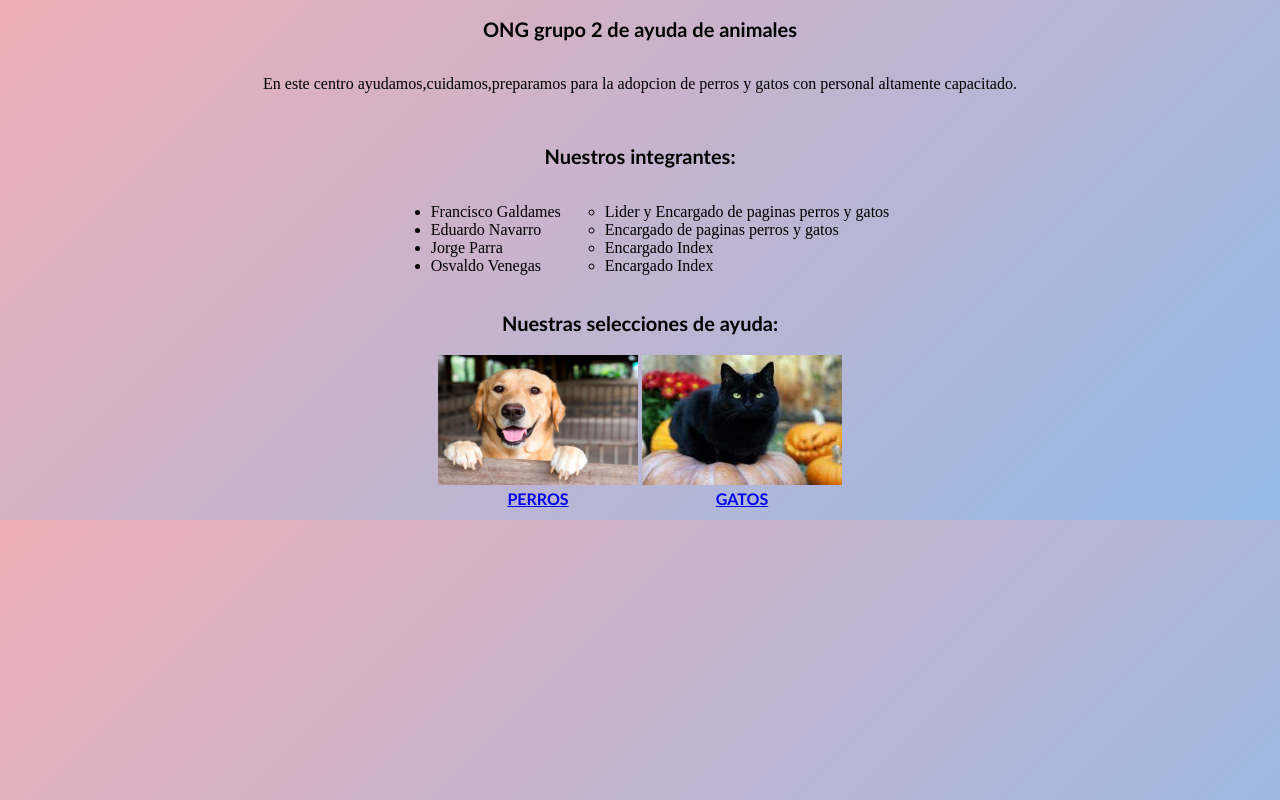
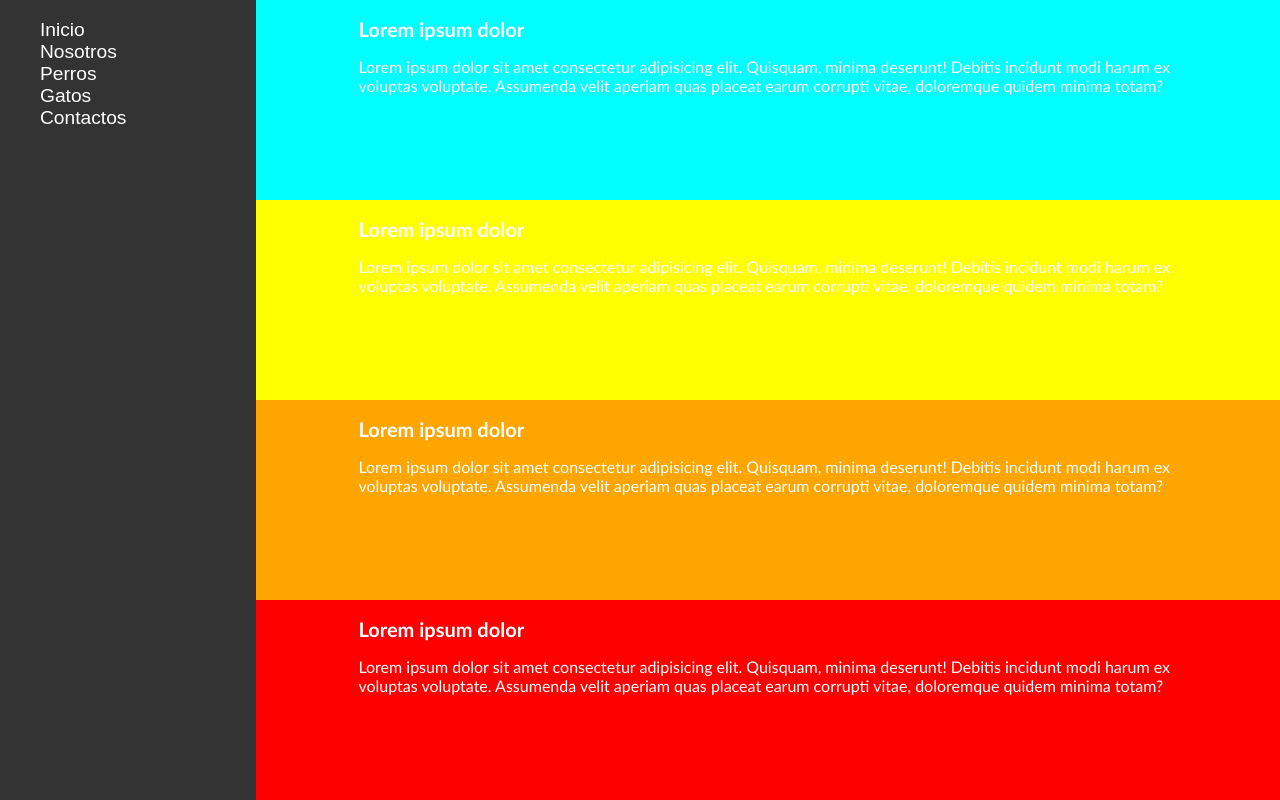
Before and after one commit to Nanito111/ONG_Grupo2, a plain HTML site: page index.html in a window 1280 px wide. Drawn offline with Linux system fonts and the light colour scheme.

Commit message:
actividad_1.2

```diff
--- a/estilos.css
+++ b/estilos.css
@@ -1,6 +1,10 @@
 body{
-    background: rgb(238,174,182);
-    background: linear-gradient(135deg, rgba(238,174,182,1) 0%, rgba(148,187,233,1) 100%);
+    background: #333333;
+    height: 100%;
+    margin: 0;
+    background-repeat: no-repeat;
+    background-attachment: fixed;
+    position: absolute;
 }
 
 h1{
@@ -13,6 +17,7 @@ h2{
     font-size: 20px;
     font-family: 'Gill Sans', 'Gill Sans MT', Calibri, 'Trebuchet MS', sans-serif;
     font-weight: bolder;
+    color: white;
 }
 
 a{
@@ -20,12 +25,41 @@ a{
     font-weight: bold;
 }
 
-d{
+p{
     font-family: 'Gill Sans', 'Gill Sans MT', Calibri, 'Trebuchet MS', sans-serif;
     font-weight: normal;
+    color: white;
 }
 
 dato{
     font-family: 'Gill Sans', 'Gill Sans MT', Calibri, 'Trebuchet MS', sans-serif;
     font-weight: 900;
 }
+
+.contenido{
+    display: flex;
+    flex-direction: column;
+    height: inherit;
+}
+
+.menuLateral{
+    float: left;
+    width: 20%;
+    height: 100%;
+    font-family: Arial, Helvetica, sans-serif;
+    font-size: larger;
+    color: white;
+}
+
+#li_Menu:hover{
+    color: rgba(255, 255, 255, 0.5);
+}
+
+.filasBoxes{
+    min-height: 25%;
+}
+
+#filasText{
+    width: 85%;
+    padding-left: 10%;
+}
--- a/index.html
+++ b/index.html
@@ -1,59 +1,61 @@
 <!doctype html>
 <html>
     <head>
-    <link rel="stylesheet" type="text/css" href="estilos.css">
-    <meta charset = "utf-8">
-    <title>ONG grupo 2</title>
+        <link rel="stylesheet" type="text/css" href="estilos.css">
+        <meta charset = "utf-8">
+        <title>ONG grupo 2</title>
     </head>
-<body>
-    <h2 align="center">ONG grupo 2 de ayuda de animales</h2>
-    <p align="center">
-        <br>En este centro ayudamos,cuidamos,preparamos para la adopcion de perros y gatos con personal altamente capacitado.
-    </p>
-
-    <br>
-    <h2 align="center">Nuestros integrantes:</h2>
-
-    <table align="center">
-        <tr>
-
-            <td ><ul>
-                <li type="disc">Francisco Galdames</li>
-                <li type="disc">Eduardo Navarro</li>
-                <li type="disc">Jorge Parra</li>
-                <li type="disc">Osvaldo Venegas</li>
-                </ul>
-            </td>
-            <td>
-                <ul>
-                <li type="circle">Lider y Encargado de paginas perros y gatos</li>
-                <li type="circle">Encargado de paginas perros y gatos</li>
-                <li type="circle">Encargado Index</li>
-                <li type="circle">Encargado Index</li>
+    <body>
+        <div class="menuLateral">
+            <ul style="list-style-type: none;">
+                <li id="li_Menu">Inicio</li>
+                <li id="li_Menu">Nosotros</li>
+                <li id="li_Menu">Perros</li>
+                <li id="li_Menu">Gatos</li>
+                <li id="li_Menu">Contactos</li>
             </ul>
-            </td>
-
-        </tr>
-    </table>
-    <center><h2>Nuestras selecciones de ayuda:</h2></center>
-        <table align="center">
-        <tr>
-            <td><img src="./img/perro.jpg" width="200" height="130" alt="imagen" style="float: left;" />
-                </td>
-            <td><img src="./img/gato.jpg" width="200" height="130" alt="imagen" style="float: left;" />
-                </td>
-        </tr>
-        <tr>
-            <td align="center">
-                <a href="./perros.html">PERROS</a>
-            </td>
-            <td align="center">
-                <a href="./gatos.html">GATOS</a>
-            </td>
-        </tr>
-        </table>
-
-
-</table>
-</body>
+        </div>
+        <div class="contenido">
+            <div class="filasBoxes" style="background-color: cyan;">
+                <div id="filasText">
+                    <h2>
+                        Lorem ipsum dolor
+                    </h2>
+                    <p>
+                        Lorem ipsum dolor sit amet consectetur adipisicing elit. Quisquam, minima deserunt! Debitis incidunt modi harum ex voluptas voluptate. Assumenda velit aperiam quas placeat earum corrupti vitae, doloremque quidem minima totam?
+                    </p>
+                </div>
+            </div>
+            <div class="filasBoxes" style="background-color: yellow;">
+                <div id="filasText">
+                    <h2>
+                        Lorem ipsum dolor
+                    </h2>
+                    <p>
+                        Lorem ipsum dolor sit amet consectetur adipisicing elit. Quisquam, minima deserunt! Debitis incidunt modi harum ex voluptas voluptate. Assumenda velit aperiam quas placeat earum corrupti vitae, doloremque quidem minima totam?
+                    </p>
+                </div>
+            </div>
+            <div class="filasBoxes" style="background-color: orange;">
+                <div id="filasText">
+                    <h2>
+                        Lorem ipsum dolor
+                    </h2>
+                    <p>
+                        Lorem ipsum dolor sit amet consectetur adipisicing elit. Quisquam, minima deserunt! Debitis incidunt modi harum ex voluptas voluptate. Assumenda velit aperiam quas placeat earum corrupti vitae, doloremque quidem minima totam?
+                    </p>
+                </div>
+            </div>
+            <div class="filasBoxes" style="background-color: red;">
+                <div id="filasText">
+                    <h2>
+                        Lorem ipsum dolor
+                    </h2>
+                    <p>
+                        Lorem ipsum dolor sit amet consectetur adipisicing elit. Quisquam, minima deserunt! Debitis incidunt modi harum ex voluptas voluptate. Assumenda velit aperiam quas placeat earum corrupti vitae, doloremque quidem minima totam?
+                    </p>
+                </div>
+            </div>
+        </div>
+    </body>
 </html>
```
